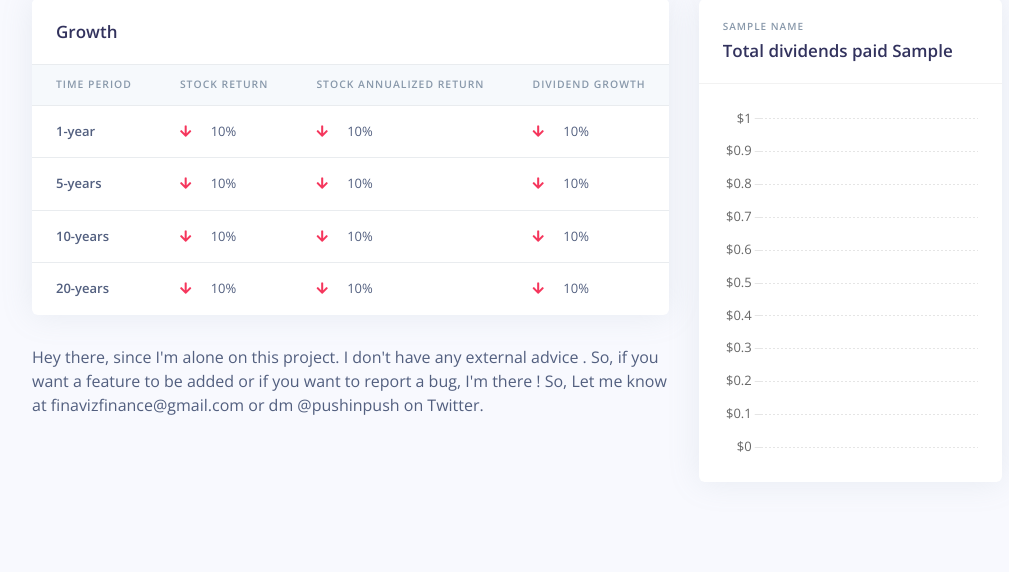
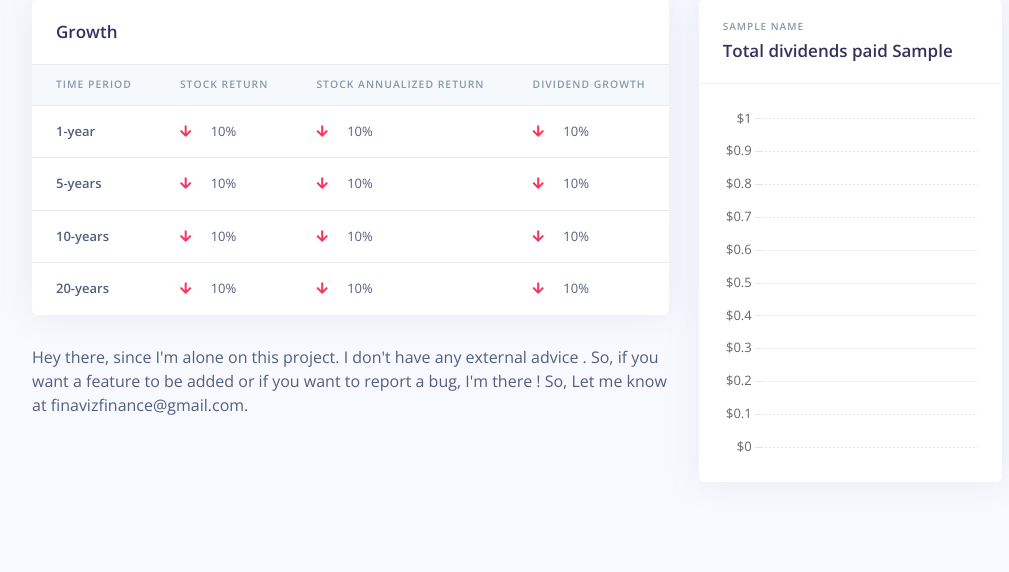
Before and after one commit to Shinpoo/finaviz, a Django app: template core/templates/company_info.html in a window 1280 px wide. Shown: the part 1825-2397 px from the top of the page, without its empty margins (248-1257 px from the left). Run offline with Django 3.2, Linux system fonts and the light colour scheme; the template is opened without the code that fills it: most values are stand-ins (such as "Sample title", 1, 10 or a date in 2020); grey boxes marked "Sample" are stand-in pictures; some libraries are stand-ins or nearby versions.

Commit message:
Change feeback

```diff
--- a/core/templates/company_info.html
+++ b/core/templates/company_info.html
@@ -552,7 +552,7 @@
               </table>
             </div>
           </div>
-          Hey there, since I'm alone on this project. I don't have any external advice . So, if you want a feature to be added or if you want to report a bug, I'm there ! So, Let me know at finavizfinance@gmail.com or dm @pushinpush on Twitter.
+          Hey there, since I'm alone on this project. I don't have any external advice . So, if you want a feature to be added or if you want to report a bug, I'm there ! So, Let me know at finavizfinance@gmail.com.
         </div>
         <div class="col-xl-4">
           <div class="card">
```
